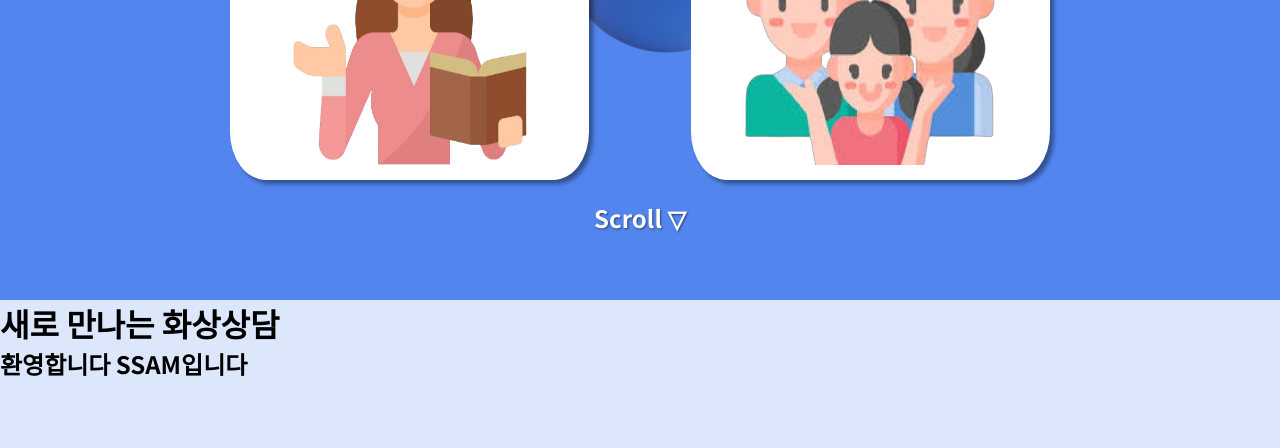
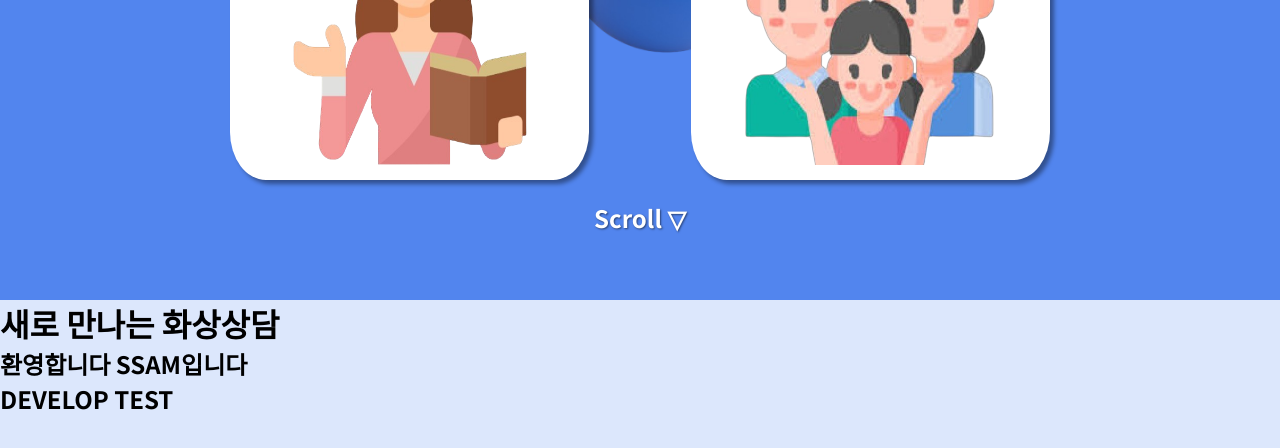
Before and after one commit to JangHyoSeong/SSAM, a React (Vite) app in the folder FE/Frontend/: page / in a window 1280 px wide. Shown: the part 580-1028 px from the top of the page. Built offline with nearby package versions, Linux system fonts and the light colour scheme; a web font is replaced by a local one.

Commit message:
test: add text for test webhook

```diff
--- a/FE/Frontend/src/mainPage/Explan.jsx
+++ b/FE/Frontend/src/mainPage/Explan.jsx
@@ -7,6 +7,7 @@ const Explan = () => {
     <div className={explan.explanArray}>
       <h1>새로 만나는 화상상담</h1>
       <h2>환영합니다 SSAM입니다</h2>
+      <h2>DEVELOP TEST</h2>
     </div>
   );
 };
```
